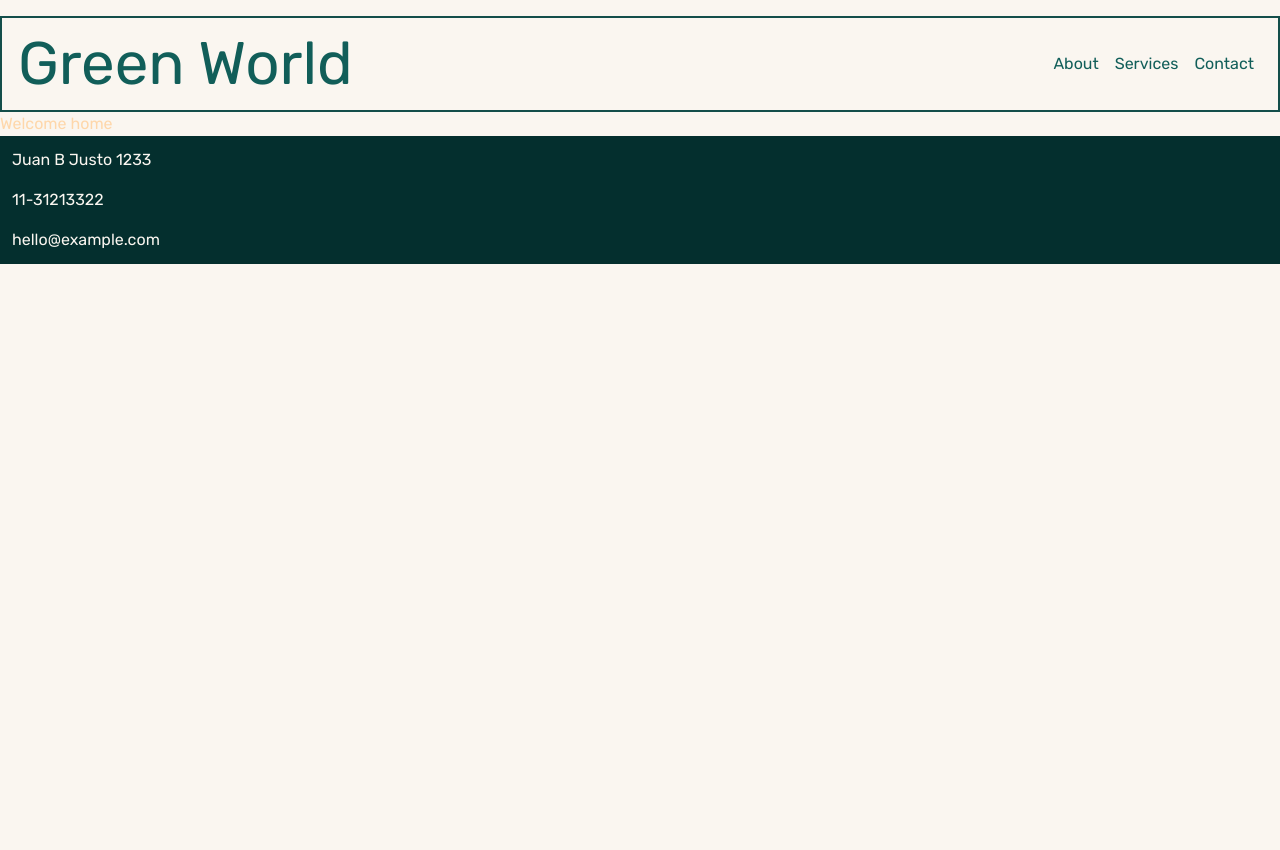
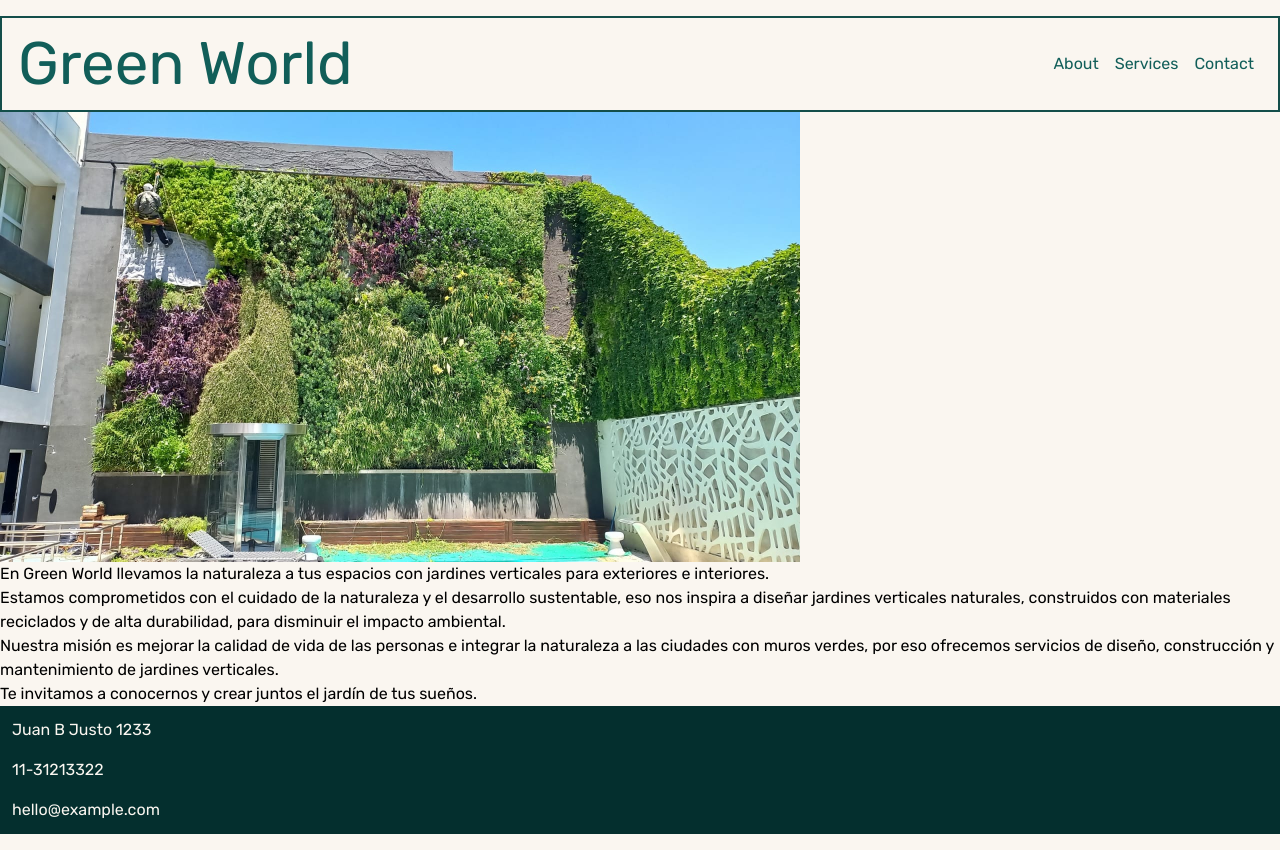
Before and after one commit to ivanFlor3s/greenworld, a Next.js app: page / in a window 1280 px wide. Before the commit the page ends 800 px from the top, so only its background shows below. Built offline with nearby package versions, Linux system fonts and the light colour scheme.

Commit message:
Add image and text

```diff
--- a/src/app/page.tsx
+++ b/src/app/page.tsx
@@ -1,7 +1,25 @@
-import Image from "next/image";
+import Image from 'next/image';
 
 export default function Home() {
-  return (
-   <h1 className="text-orange-200">Welcome home</h1>
-  );
+    return (
+        <div className="">
+
+            <Image
+                src="/images/green-world-home.jpeg"
+                alt="Green World"
+                width={800}
+                height={400}
+            />
+            <p>
+                En Green World  llevamos la naturaleza a tus espacios con jardines verticales para exteriores e interiores.
+                <br />
+                Estamos comprometidos con el cuidado de la naturaleza y el desarrollo sustentable, eso nos inspira a diseñar jardines verticales naturales, construidos con materiales reciclados y de alta durabilidad, para
+                disminuir el impacto ambiental.
+                <br />
+                Nuestra misión es mejorar la calidad de vida de las personas e integrar la naturaleza a las ciudades con muros verdes, por eso ofrecemos servicios de diseño, construcción y mantenimiento de jardines verticales.
+                <br />
+                Te invitamos a conocernos y crear juntos el jardín de tus sueños.
+            </p>
+        </div>
+    );
 }
```
